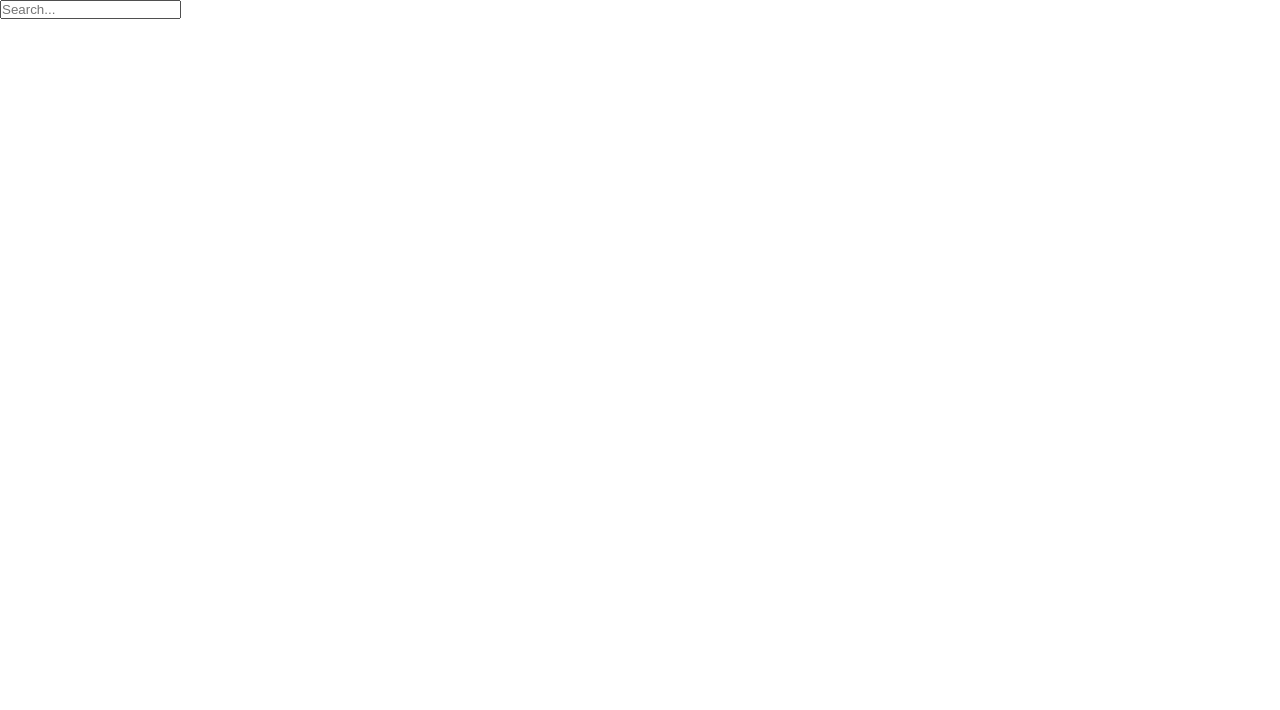
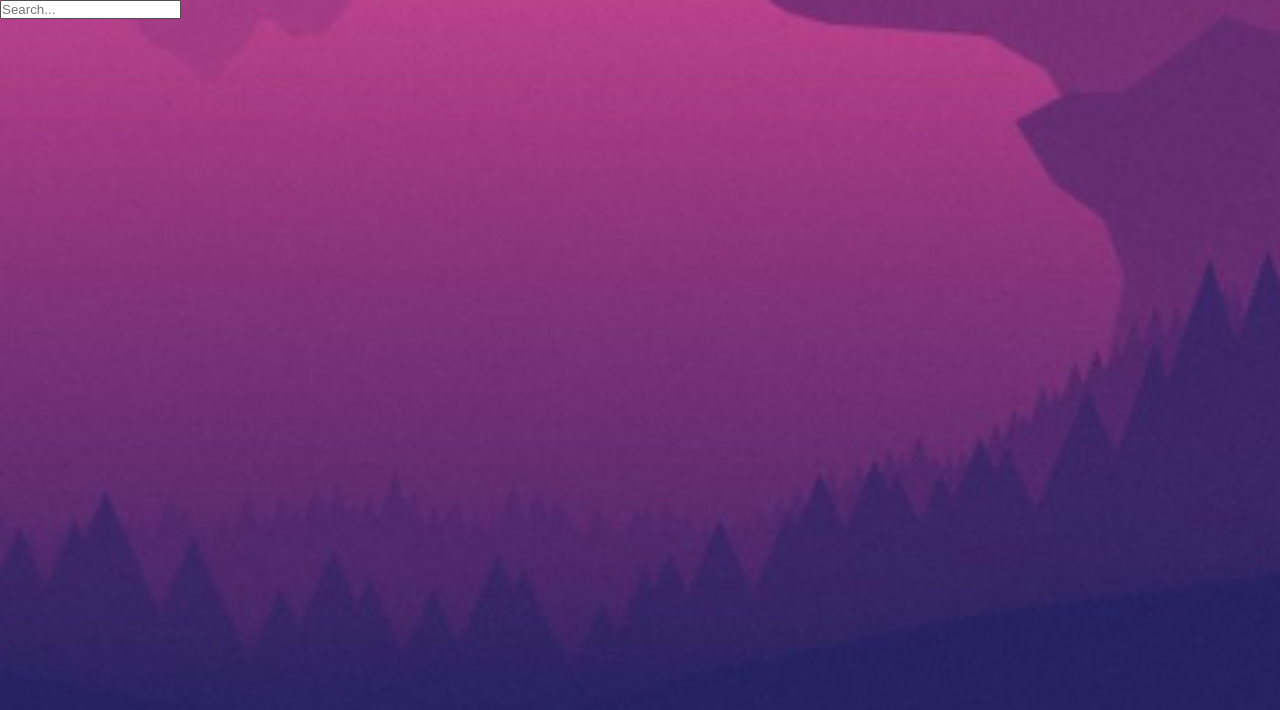
Before and after one commit to frankthanadorn/weather-react, a React (Create React App) app in the folder weather-react/: page / in a window 1280 px wide. Shown: the top 710 px of the page. Built offline with nearby package versions, Linux system fonts and the light colour scheme.

Commit message:
class update

```diff
--- a/weather-react/src/App.js
+++ b/weather-react/src/App.js
@@ -5,7 +5,7 @@ const api ={
 }
 function App() {
   return (
-    <div className="App">
+    <div className="app warm">
       <main>
         <div className="search-box">
           <input
```
